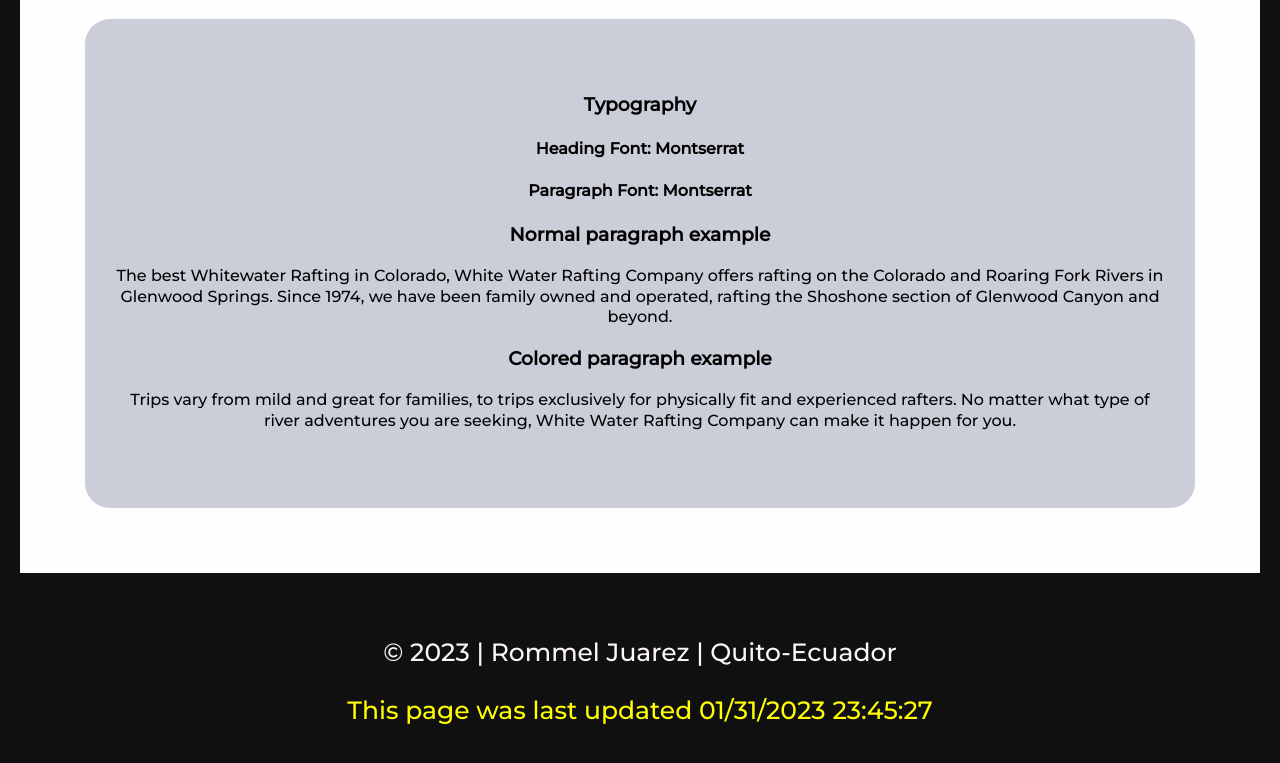
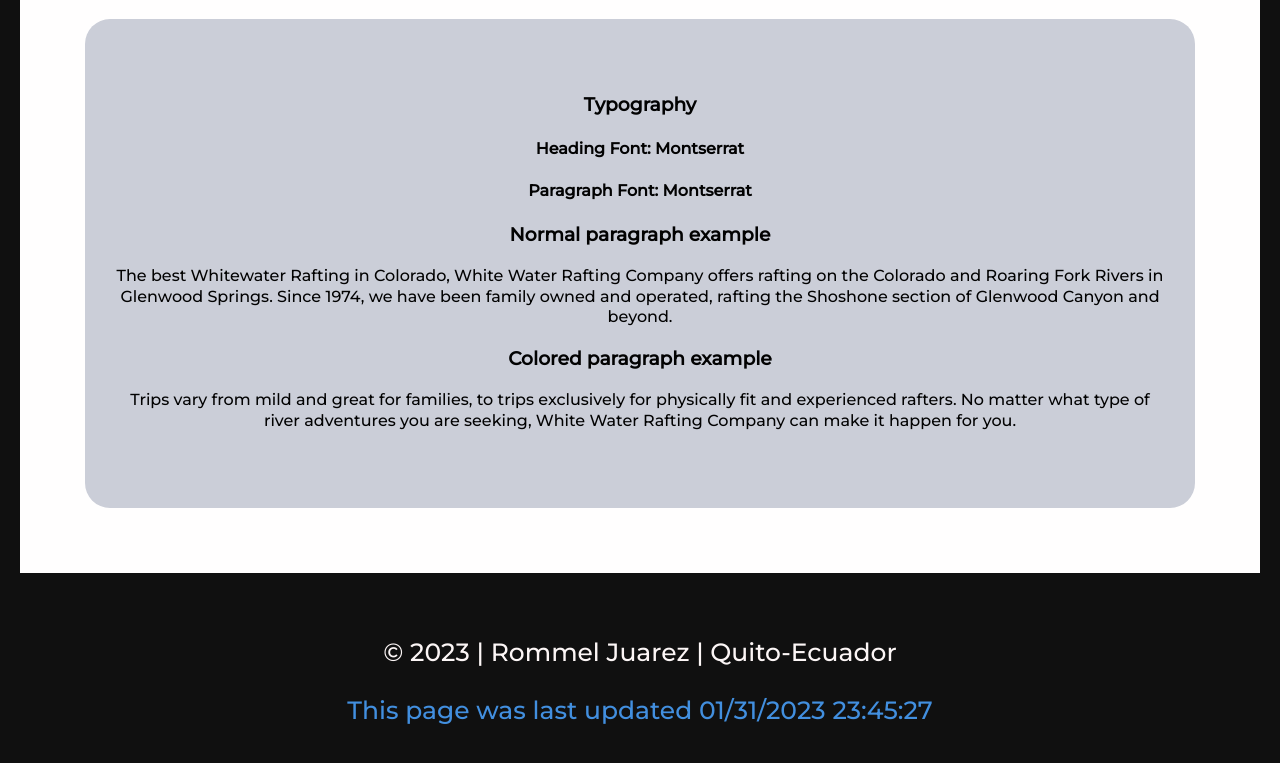
Before and after one commit to RommelJuarez/wdd230, a plain HTML site: page lesson3/design.html in a window 1280 px wide. Shown: the part 1044-1807 px from the top of the page. Drawn offline with Linux system fonts and the light colour scheme.

Commit message:
error from week 3

```diff
--- a/lesson3/design.html
+++ b/lesson3/design.html
@@ -21,7 +21,7 @@
 
               <a href="index.html">Home</a>
               <a href="target-audience.html">Target Audience</a>
-              <a href="design.html" target="_blank">Desing</a>
+              <a href="design.html">Desing</a>
 
 
             </nav>
--- a/lesson3/styles/design-style.css
+++ b/lesson3/styles/design-style.css
@@ -145,7 +145,7 @@ h1{
 
 }
 footer span{
-    color: yellow;
+    color: #428fdf;;
 }
 .my-padding-titles {
     padding-top: 10px;
@@ -156,21 +156,21 @@ footer span{
 
 .my-padding {
     padding-top: 15px;
-    /* padding-right: 20px;*/
+
         padding-bottom: 30px;
-    /*  padding-left: 40px;;*/
+
 
 }
 
 .my-padding-content {
     padding-top: 25px;
-    /* padding-right: 20px;*/
+
     padding-bottom: 30px;
-    /*  padding-left: 40px;;*/
+
 
 
 }
-/*24/01 */
+
 img{
     object-fit: cover;
     width: 100%;
@@ -246,25 +246,25 @@ img{
 
 .my-padding {
     padding-top: 15px;
-    /* padding-right: 20px;*/
+
         padding-bottom: 30px;
-    /*  padding-left: 40px;;*/
+
 
 }
 
 .my-padding-content {
     padding-top: 25px;
-    /* padding-right: 20px;*/
+
     padding-bottom: 30px;
-    /*  padding-left: 40px;;*/
+
 
 }
 
 ul {
     list-style-type: square;
-    /* change bullet points to squares */
+
     padding: 0;
-    /* remove default padding */
+
     margin: 0;
-    /* remove default margin */
+
 }
--- a/lesson3/styles/target-style.css
+++ b/lesson3/styles/target-style.css
@@ -143,7 +143,7 @@ h1{
 
 }
 footer span{
-    color: yellow;
+    color: #428fdf;
 }
 .my-padding-titles {
     padding-top: 10px;
@@ -154,17 +154,17 @@ footer span{
 
 .my-padding {
     padding-top: 15px;
-    /* padding-right: 20px;*/
+
         padding-bottom: 30px;
-    /*  padding-left: 40px;;*/
+
 
 }
 
 .my-padding-content {
     padding-top: 25px;
-    /* padding-right: 20px;*/
+
     padding-bottom: 30px;
-    /*  padding-left: 40px;;*/
+
 
 }
 
@@ -234,25 +234,25 @@ footer span{
 
 .my-padding {
     padding-top: 15px;
-    /* padding-right: 20px;*/
+
         padding-bottom: 30px;
-    /*  padding-left: 40px;;*/
+
 
 }
 
 .my-padding-content {
     padding-top: 25px;
-    /* padding-right: 20px;*/
+
     padding-bottom: 30px;
-    /*  padding-left: 40px;;*/
+
 
 }
 
 ul {
     list-style-type: square;
-    /* change bullet points to squares */
+
     padding: 0;
-    /* remove default padding */
+
     margin: 0;
-    /* remove default margin */
+
 }
```
Also changed, not shown: lesson3/index.html (+1 -1 lines), lesson3/styles/index-style.css (+4 -4 lines), lesson3/target-audience.html (+1 -1 lines).
